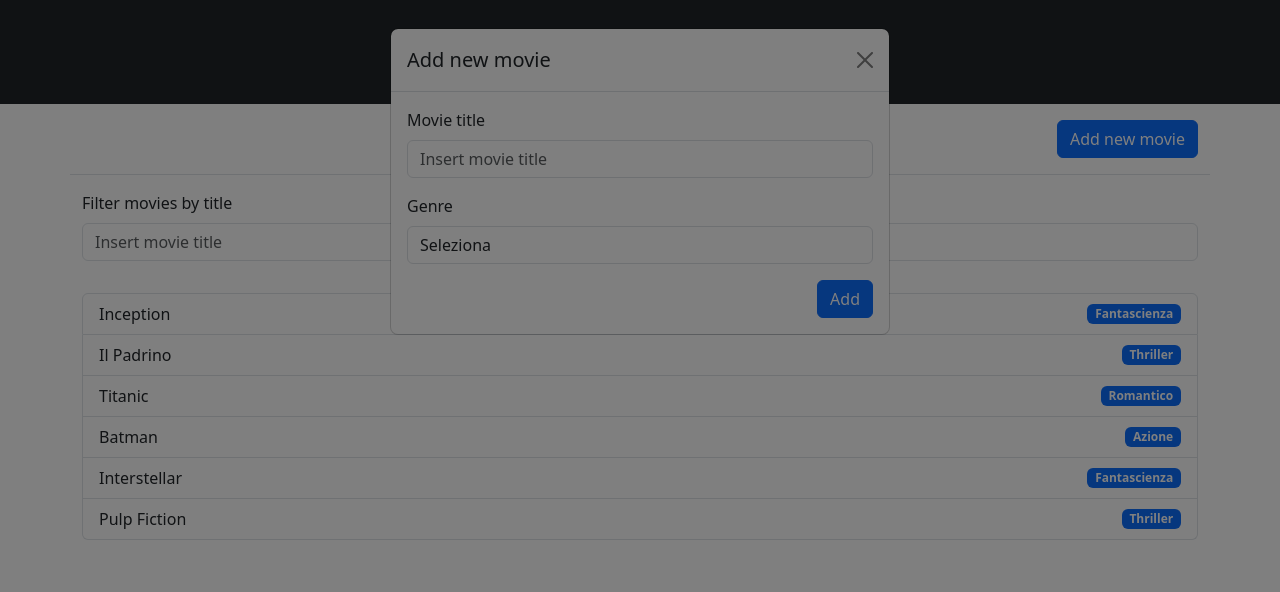
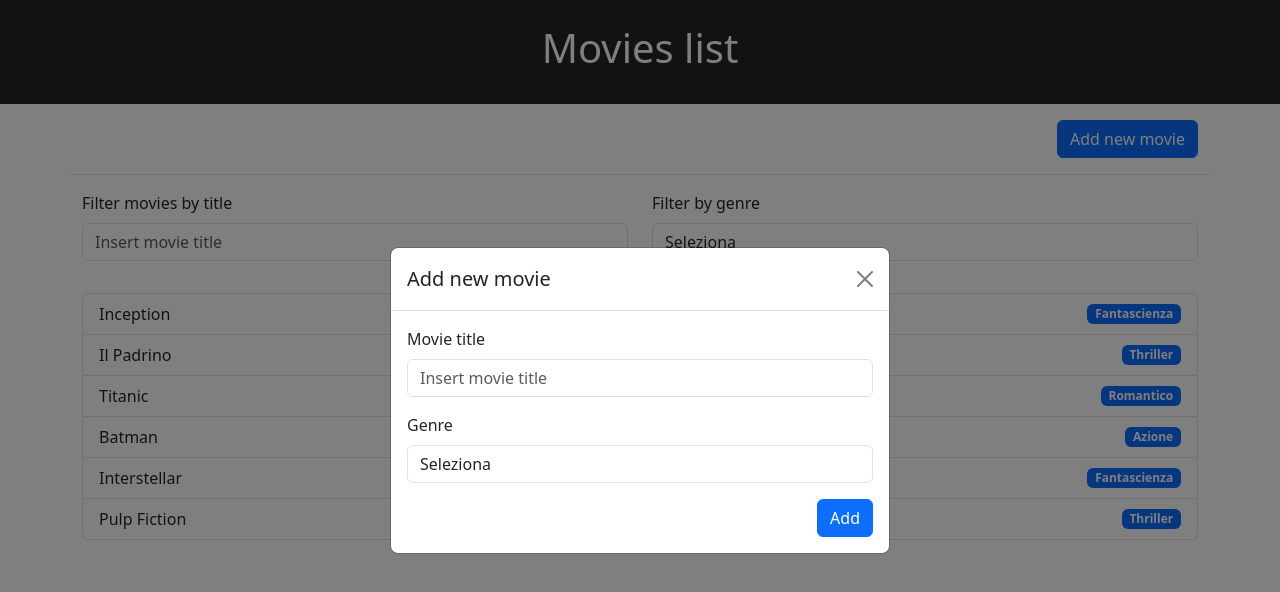
Before and after one commit to micheleferri01/react-movie-filter, a React (Vite) app: page / in a window 1280 px wide. Both pictures are taken after a click on the button "Add new movie". Shown: the top 592 px of the page. Built offline with nearby package versions, Linux system fonts and the light colour scheme.

Commit message:
migliorata UI

```diff
--- a/src/App.jsx
+++ b/src/App.jsx
@@ -57,13 +57,12 @@ export default function App() {
         </div>
       </header>
 
-    <div className='sticky-top'>
       <div className="container d-flex justify-content-end py-3 border-bottom">
         <button type="button" className="btn btn-primary" data-bs-toggle="modal" data-bs-target="#modal-form">
           Add new movie
         </button>
-          <div className="modal fade" id="modal-form" data-bs-backdrop="static" data-bs-keyboard="false" tabIndex="-1" aria-labelledby="staticBackdropLabel" aria-hidden="true">
-            <div className="modal-dialog">
+        <div className="modal fade" id="modal-form" data-bs-backdrop="static" data-bs-keyboard="false" tabIndex="1" aria-labelledby="staticBackdropLabel" aria-hidden="true">
+          <div className="modal-dialog modal-dialog-centered">
             <div className="modal-content">
               <div className="modal-header">
                 <h1 className="modal-title fs-5" id="staticBackdropLabel">Add new movie</h1>
@@ -97,8 +96,7 @@ export default function App() {
           </div>
         </div>
       </div>
-    </div>
-      <ListGenerator listToGenerate={filteredMoviesList}/>
+      <ListGenerator listToGenerate={filteredMoviesList} />
     </>
   )
 }
```
Lines whose indentation alone changed are shown as unchanged.
